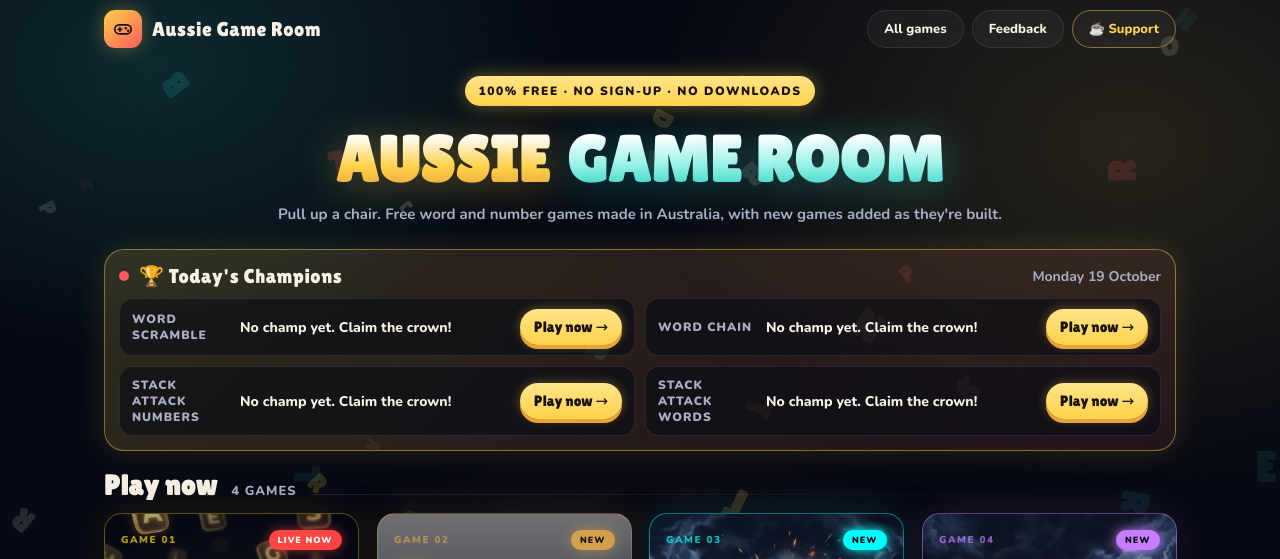
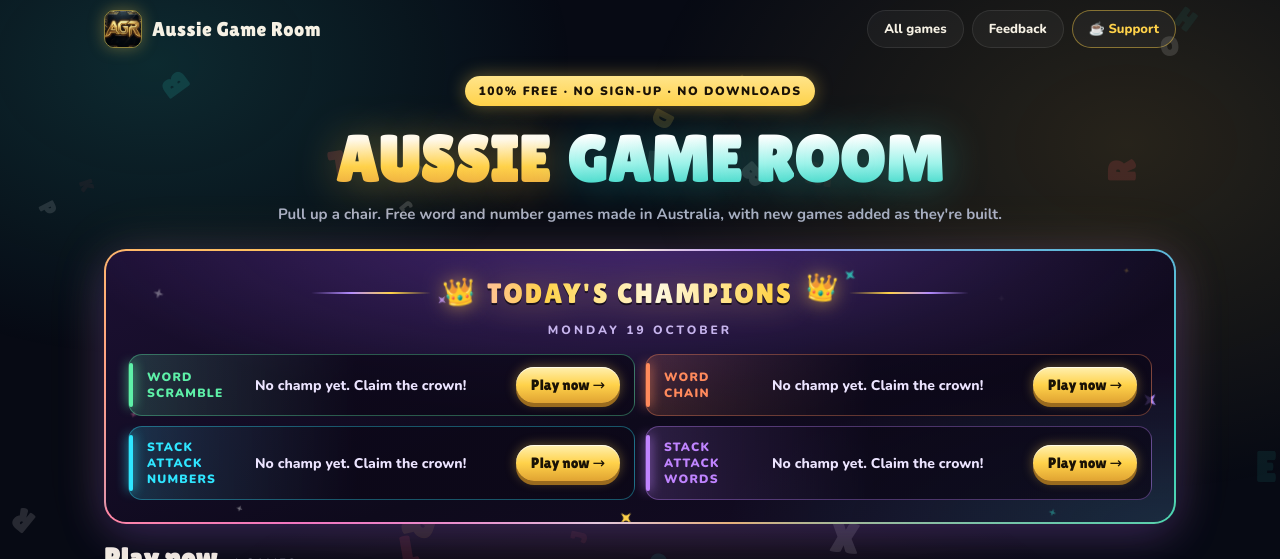
Before and after one commit to aussiegameroom4-lgtm/aussie-game-room, a website: page index.html in a window 1280 px wide. Shown: the top 559 px of the page. Drawn offline with nearby package versions, Linux system fonts and the light colour scheme; no server answers; grey boxes are pictures that could not be loaded; animation ran at ten frames a second.

Commit message:
homepage update

```diff
--- a/index.html
+++ b/index.html
@@ -60,12 +60,7 @@
   display:flex; align-items:center; justify-content:space-between; gap:12px;
 }
 .logo{display:flex; align-items:center; gap:10px; font-family:'Lilita One',cursive; font-size:20px; letter-spacing:0.5px; color:var(--ink); text-decoration:none;}
-.logo-mark{
-  width:38px; height:38px; border-radius:11px;
-  background:linear-gradient(140deg,var(--gold),var(--coral));
-  display:flex; align-items:center; justify-content:center;
-  box-shadow:0 0 18px rgba(255,210,74,0.35);
-}
+.logo-mark{width:38px; height:38px; border-radius:10px; display:block; object-fit:cover; border:1px solid rgba(255,210,74,0.55); box-shadow:0 0 16px rgba(255,210,74,0.35);}
 .nav-pill{
   font-weight:800; font-size:13px; color:var(--ink); text-decoration:none;
   padding:9px 16px; border-radius:30px; border:1px solid var(--line);
@@ -450,30 +445,95 @@
   background:linear-gradient(180deg,#ffe48a,var(--gold)); box-shadow:0 0 18px rgba(255,210,74,0.4);}
 .hero .eyebrow{display:none;}
 
-/* ---------- daily champions ---------- */
-.champs{margin:18px auto 0; padding:14px; border-radius:20px;
-  background:linear-gradient(135deg,rgba(255,210,74,0.16),rgba(255,90,95,0.10));
-  border:1px solid rgba(255,210,74,0.45); box-shadow:0 0 30px rgba(255,210,74,0.12);
-  display:grid; gap:10px;}
-.champs-head{display:flex; align-items:center; gap:10px; flex-wrap:wrap; font-size:17px;}
-.champs-head b{font-family:'Lilita One',cursive; font-weight:400; letter-spacing:0.5px; font-size:20px;}
-.champs-head .daily-date{margin-left:auto;}
-.champ{display:grid; grid-template-columns:auto 1fr auto; align-items:center; gap:12px;
-  padding:10px 12px; border-radius:14px; text-decoration:none; color:var(--ink);
-  background:rgba(7,10,20,0.55); border:1px solid var(--line); transition:transform .15s, border-color .15s;}
-.champ:hover{transform:translateY(-2px); border-color:rgba(255,210,74,0.5);}
-.champ-game{font-weight:900; font-size:12px; letter-spacing:1px; text-transform:uppercase; color:var(--muted); width:96px;}
+/* ---------- daily champions (VIP lounge: velvet, gold trim, diamonds) ---------- */
+@property --champ-spin{syntax:'<angle>'; inherits:false; initial-value:0deg;}
+.champs{
+  --spin:0deg;
+  position:relative; overflow:hidden; margin:18px auto 0; padding:20px 18px 18px; border-radius:22px;
+  display:grid; gap:10px; isolation:isolate;
+  background:
+    radial-gradient(90% 120% at 50% -10%, rgba(160,90,255,0.35), transparent 60%),
+    radial-gradient(60% 80% at 100% 100%, rgba(47,211,195,0.16), transparent 70%),
+    linear-gradient(160deg,#1c1033 0%,#0e0a1c 55%,#160b26 100%) padding-box,
+    conic-gradient(from var(--champ-spin),#ffd24a,#fff6d0,#b48cff,#2fd3c3,#ffd24a,#fff6d0,#ff7ab6,#ffd24a) border-box;
+  border:2px solid transparent;
+  box-shadow:0 12px 44px rgba(120,60,220,0.30), 0 0 60px rgba(255,210,74,0.12);
+  animation:champSpin 6s linear infinite;
+}
+@keyframes champSpin{to{--champ-spin:360deg;}}
+/* light sweep */
+.champs::before{
+  content:""; position:absolute; inset:-40% -10%; z-index:-1; pointer-events:none;
+  background:linear-gradient(105deg,transparent 42%,rgba(255,255,255,0.08) 49%,rgba(255,255,255,0.16) 50%,rgba(255,255,255,0.08) 51%,transparent 58%);
+  transform:translateX(-60%); animation:champShine 6s ease-in-out infinite;
+}
+@keyframes champShine{0%,50%{transform:translateX(-60%);} 80%,100%{transform:translateX(60%);}}
+
+/* twinkling diamonds */
+.sparkles{position:absolute; inset:0; z-index:-1; pointer-events:none;}
+.sparkles i{
+  position:absolute; left:var(--x); top:var(--y); width:var(--s,10px); height:var(--s,10px);
+  background:var(--k,#fff); opacity:0;
+  clip-path:polygon(50% 0,62% 38%,100% 50%,62% 62%,50% 100%,38% 62%,0 50%,38% 38%);
+  filter:drop-shadow(0 0 6px var(--k,#fff));
+  animation:twinkle var(--d,2.6s) ease-in-out var(--w,0s) infinite;
+}
+@keyframes twinkle{0%,100%{opacity:0; transform:scale(.3) rotate(0deg);} 50%{opacity:1; transform:scale(1) rotate(45deg);}}
+
+.champs-head{display:flex; align-items:center; justify-content:center; gap:12px; flex-wrap:wrap; text-align:center; padding:0 0 6px;}
+.champs-title{
+  font-family:'Lilita One',cursive; font-weight:400; font-size:28px; letter-spacing:2px; text-transform:uppercase;
+  background:linear-gradient(90deg,#ffd24a 0%,#fff8dc 20%,#ffd24a 40%,#ffb3e0 55%,#ffd24a 70%,#fff8dc 85%,#ffd24a 100%);
+  background-size:250% 100%;
+  -webkit-background-clip:text; background-clip:text; color:transparent;
+  filter:drop-shadow(0 2px 0 rgba(0,0,0,0.6)) drop-shadow(0 0 16px rgba(255,200,80,0.35));
+  animation:titleShine 4s linear infinite;
+}
+@keyframes titleShine{to{background-position:-250% 0;}}
+.champs-crown{display:inline-block; font-size:26px; filter:drop-shadow(0 0 10px rgba(255,200,80,0.7)); animation:crownBob 2.4s ease-in-out infinite;}
+.champs-crown.r{animation-delay:-1.2s;}
+@keyframes crownBob{0%,100%{transform:translateY(0) rotate(-8deg);} 50%{transform:translateY(-5px) rotate(8deg);}}
+.champs-rule{flex:1; max-width:120px; height:2px; border-radius:2px; background:linear-gradient(90deg,transparent,#b48cff,#ffd24a,transparent);}
+.champs-rule.r{background:linear-gradient(90deg,transparent,#ffd24a,#b48cff,transparent);}
+.champs-head .daily-date{flex-basis:100%; font-size:12px; font-weight:800; letter-spacing:3px; text-transform:uppercase; color:#c7b5ef;}
+.champs-head .live-dot{display:none;}
+
+/* each game keeps its own colour, so it isn't all gold */
+.champ{
+  --c:#ffd24a;
+  position:relative; display:grid; grid-template-columns:auto 1fr auto; align-items:center; gap:12px;
+  padding:12px 14px 12px 18px; border-radius:14px; text-decoration:none; color:var(--ink);
+  background:linear-gradient(90deg,color-mix(in srgb,var(--c) 18%,transparent),rgba(12,8,24,0.78) 45%);
+  border:1px solid color-mix(in srgb,var(--c) 35%,transparent);
+  transition:transform .15s, border-color .15s, box-shadow .15s;
+}
+.champ::before{content:""; position:absolute; left:0; top:8px; bottom:8px; width:4px; border-radius:4px;
+  background:var(--c); box-shadow:0 0 12px var(--c);}
+.champ:hover{transform:translateY(-2px) scale(1.01); border-color:var(--c); box-shadow:0 8px 26px color-mix(in srgb,var(--c) 35%,transparent);}
+.champ-game{font-weight:900; font-size:12px; letter-spacing:1.2px; text-transform:uppercase; color:var(--c); width:96px;}
 .champ-who{display:flex; flex-direction:column; min-width:0;}
-.champ-name{font-family:'Lilita One',cursive; font-size:20px; color:var(--gold); white-space:nowrap; overflow:hidden; text-overflow:ellipsis;}
-.champ-name::before{content:"👑 ";}
-.champ-name.empty{color:var(--ink); font-family:'Nunito',sans-serif; font-weight:800; font-size:14px;}
+.champ-name{
+  font-family:'Lilita One',cursive; font-size:21px; letter-spacing:0.5px; white-space:nowrap; overflow:hidden; text-overflow:ellipsis;
+  background:linear-gradient(90deg,#ffd24a 0%,#ffd24a 40%,#ffffff 50%,#ffd24a 60%,#ffd24a 100%); background-size:300% 100%;
+  -webkit-background-clip:text; background-clip:text; color:transparent;
+  filter:drop-shadow(0 0 10px rgba(255,200,80,0.35));
+  animation:nameGlint 3.5s ease-in-out infinite;
+}
+@keyframes nameGlint{0%,60%{background-position:100% 0;} 100%{background-position:-50% 0;}}
+.champ-name::before{content:"👑 "; -webkit-text-fill-color:initial; color:initial;}
+.champ-name.empty{background:none; color:#ece4ff; -webkit-text-fill-color:#ece4ff; filter:none; animation:none;
+  font-family:'Nunito',sans-serif; font-weight:800; font-size:14px; letter-spacing:0;}
 .champ-name.empty::before{content:"";}
-.champ-score{font-weight:800; font-size:12px; color:var(--muted);}
+.champ-score{font-weight:800; font-size:12px; color:#bfb2df; letter-spacing:0.5px;}
 .champ-btn{font-family:'Lilita One',cursive; font-size:15px; color:#1a1206; white-space:nowrap;
-  background:linear-gradient(180deg,#ffe48a,var(--gold)); padding:9px 14px; border-radius:30px;
-  box-shadow:0 4px 0 var(--gold-deep); animation:champPulse 2.2s ease-in-out infinite;}
-@keyframes champPulse{50%{box-shadow:0 4px 0 var(--gold-deep), 0 0 18px rgba(255,210,74,0.6);}}
-@media (min-width:820px){ .champs{grid-template-columns:1fr 1fr;} .champs-head{grid-column:1/-1;} }
+  background:linear-gradient(180deg,#fff0b0,#ffd24a 50%,#e0a332); padding:9px 15px; border-radius:30px;
+  box-shadow:0 4px 0 #9a6b1e, inset 0 1px 0 rgba(255,255,255,0.7); animation:champPulse 2.2s ease-in-out infinite;}
+@keyframes champPulse{50%{box-shadow:0 4px 0 #9a6b1e, inset 0 1px 0 rgba(255,255,255,0.7), 0 0 20px rgba(255,210,74,0.65);}}
+@media (min-width:820px){ .champs{grid-template-columns:1fr 1fr; padding:24px 22px 22px;} .champs-head{grid-column:1/-1;} }
+@media (prefers-reduced-motion:reduce){
+  .champs,.champs::before,.sparkles i,.champs-title,.champs-crown,.champ-name{animation:none !important;}
+  .sparkles i{opacity:.7;}
+}
 
 /* ---------- phones: games side by side, less scrolling ---------- */
 @media (max-width:520px){
@@ -484,7 +544,9 @@
   .hero-cta{display:none;}
   .wrap{padding:0 12px;}
   .champs{padding:10px; gap:8px; margin-top:12px;}
-  .champs-head b{font-size:17px;}
+  .champs-title{font-size:19px; letter-spacing:1.5px;}
+  .champs-crown{font-size:18px;}
+  .champs-rule{max-width:40px;}
   .champs-head .daily-date{display:none;}
   .champ{grid-template-columns:1fr auto; gap:8px; padding:8px 10px;}
   .champ-game{grid-column:1/-1; width:auto; font-size:10px;}
@@ -615,14 +677,7 @@
 <div class="page">
   <div class="topbar">
     <a class="logo" href="#">
-      <span class="logo-mark">
-        <svg width="22" height="22" viewBox="0 0 64 64" fill="none">
-          <rect x="8" y="20" width="48" height="26" rx="13" stroke="#1a1206" stroke-width="5"/>
-          <line x1="23" y1="28" x2="23" y2="38" stroke="#1a1206" stroke-width="5" stroke-linecap="round"/>
-          <line x1="18" y1="33" x2="28" y2="33" stroke="#1a1206" stroke-width="5" stroke-linecap="round"/>
-          <circle cx="40" cy="30" r="3.5" fill="#1a1206"/><circle cx="47" cy="37" r="3.5" fill="#1a1206"/>
-        </svg>
-      </span>
+      <img class="logo-mark" src="/apple-touch-icon.png" alt="" width="38" height="38">
       Aussie Game Room
     </a>
     <div class="nav-links">
@@ -647,23 +702,37 @@
 
   <div class="wrap">
     <section class="champs reveal" aria-label="Daily champions">
-      <div class="champs-head"><span class="live-dot"></span><b>🏆 Today's Champions</b><span class="daily-date" id="today"></span></div>
-      <a class="champ" href="/games/scramble-pro/?daily=1">
+      <div class="sparkles" aria-hidden="true">
+        <i style="--x:4%;--y:12%;--s:19px;--d:2.4s;--w:-.3s"></i>
+        <i style="--x:18%;--y:4%;--s:13px;--k:#ffd24a;--d:3s;--w:-1.1s"></i>
+        <i style="--x:31%;--y:16%;--s:10px;--k:#b48cff;--d:2.2s;--w:-.7s"></i>
+        <i style="--x:69%;--y:6%;--s:14px;--k:#2fd3c3;--d:2.8s;--w:-1.6s"></i>
+        <i style="--x:83%;--y:14%;--s:19px;--d:2.5s;--w:-.2s"></i>
+        <i style="--x:95%;--y:5%;--s:11px;--k:#ffd24a;--d:3.2s;--w:-2s"></i>
+        <i style="--x:2%;--y:58%;--s:13px;--k:#ff7ab6;--d:2.9s;--w:-1.4s"></i>
+        <i style="--x:97%;--y:52%;--s:16px;--k:#b48cff;--d:2.3s;--w:-.9s"></i>
+        <i style="--x:48%;--y:96%;--s:14px;--k:#ffd24a;--d:2.7s;--w:-1.8s"></i>
+        <i style="--x:12%;--y:93%;--s:11px;--d:3.1s;--w:-.5s"></i>
+        <i style="--x:88%;--y:94%;--s:13px;--k:#2fd3c3;--d:2.6s;--w:-2.2s"></i>
+        <i style="--x:58%;--y:2%;--s:10px;--d:2.1s;--w:-1.3s"></i>
+      </div>
+      <div class="champs-head"><span class="champs-rule"></span><span class="champs-crown" aria-hidden="true">👑</span><b class="champs-title">Today's Champions</b><span class="champs-crown r" aria-hidden="true">👑</span><span class="champs-rule r"></span><span class="daily-date" id="today"></span></div>
+      <a class="champ" href="/games/scramble-pro/?daily=1" style="--c:#5ef0a8">
         <span class="champ-game">Word Scramble</span>
         <span class="champ-who"><span class="champ-name" id="champ-sp">Loading...</span><span class="champ-score" id="champ-sp-score"></span></span>
         <span class="champ-btn" id="champ-sp-btn">Beat them →</span>
       </a>
-      <a class="champ" href="/games/word-chain-express/?daily=1">
+      <a class="champ" href="/games/word-chain-express/?daily=1" style="--c:#ff8a5c">
         <span class="champ-game">Word Chain</span>
         <span class="champ-who"><span class="champ-name" id="champ-wc">Loading...</span><span class="champ-score" id="champ-wc-score"></span></span>
         <span class="champ-btn" id="champ-wc-btn">Beat them →</span>
       </a>
-      <a class="champ" href="/games/stack-attack-numbers/?daily=1">
+      <a class="champ" href="/games/stack-attack-numbers/?daily=1" style="--c:#2fe6ff">
         <span class="champ-game">Stack Attack Numbers</span>
         <span class="champ-who"><span class="champ-name" id="champ-san">Loading...</span><span class="champ-score" id="champ-san-score"></span></span>
         <span class="champ-btn" id="champ-san-btn">Beat them →</span>
       </a>
-      <a class="champ" href="/games/stack-attack-words/?daily=1">
+      <a class="champ" href="/games/stack-attack-words/?daily=1" style="--c:#c084ff">
         <span class="champ-game">Stack Attack Words</span>
         <span class="champ-who"><span class="champ-name" id="champ-saw">Loading...</span><span class="champ-score" id="champ-saw-score"></span></span>
         <span class="champ-btn" id="champ-saw-btn">Beat them →</span>
@@ -725,6 +794,35 @@
       </article>
     </div>
 
+  </div>
+
+  <div class="soon-pop" id="soonPop" hidden>
+    <div class="soon-card" role="dialog" aria-modal="true" aria-labelledby="soonTitle">
+      <span class="lock">Coming soon</span>
+      <h3 id="soonTitle"></h3>
+      <p id="soonText"></p>
+      <button class="soon-close" id="soonClose" type="button">Got it</button>
+    </div>
+  </div>
+
+  <section class="players" id="players" hidden aria-labelledby="playersTitle">
+    <div class="section-head players-head">
+      <h2 id="playersTitle">Players are saying</h2>
+      <a class="players-link" href="/contact/">Leave your own feedback ›</a>
+    </div>
+    <div class="players-list" id="playersList"></div>
+  </section>
+
+  <section class="support reveal" aria-labelledby="supportTitle">
+    <span class="support-cup" aria-hidden="true">☕</span>
+    <div class="support-text">
+      <h2 id="supportTitle">Enjoying the games?</h2>
+      <p>Aussie Game Room is made by one person in Australia, and every game is free to play. If you'd like to help keep the site running and new games coming, you can shout me a coffee.</p>
+    </div>
+    <a class="support-btn" href="https://ko-fi.com/aussiegameroom" target="_blank" rel="noopener" data-goatcounter-click="kofi-bottom">Buy me a coffee</a>
+  </section>
+
+  <div class="wrap soon-wrap">
     <div class="section-head reveal">
       <h2>Coming soon</h2><span class="count">4 in the workshop</span><span class="rule"></span>
     </div>
@@ -752,32 +850,6 @@
       </div>
     </div>
   </div>
-
-  <div class="soon-pop" id="soonPop" hidden>
-    <div class="soon-card" role="dialog" aria-modal="true" aria-labelledby="soonTitle">
-      <span class="lock">Coming soon</span>
-      <h3 id="soonTitle"></h3>
-      <p id="soonText"></p>
-      <button class="soon-close" id="soonClose" type="button">Got it</button>
-    </div>
-  </div>
-
-  <section class="players" id="players" hidden aria-labelledby="playersTitle">
-    <div class="section-head players-head">
-      <h2 id="playersTitle">Players are saying</h2>
-      <a class="players-link" href="/contact/">Leave your own feedback ›</a>
-    </div>
-    <div class="players-list" id="playersList"></div>
-  </section>
-
-  <section class="support reveal" aria-labelledby="supportTitle">
-    <span class="support-cup" aria-hidden="true">☕</span>
-    <div class="support-text">
-      <h2 id="supportTitle">Enjoying the games?</h2>
-      <p>Aussie Game Room is made by one person in Australia, and every game is free to play. If you'd like to help keep the site running and new games coming, you can shout me a coffee.</p>
-    </div>
-    <a class="support-btn" href="https://ko-fi.com/aussiegameroom" target="_blank" rel="noopener" data-goatcounter-click="kofi-bottom">Buy me a coffee</a>
-  </section>
 
   <footer>Made in Australia <span class="heart">♥</span> Aussie Game Room<span class="foot-links"><a href="/contact/">Contact &amp; feedback</a> · <a href="https://ko-fi.com/aussiegameroom" target="_blank" rel="noopener" data-goatcounter-click="kofi-footer">Support on Ko-fi</a></span></footer>
 </div>
```
Also changed, not shown: contact/index.html (+2 -9 lines).
